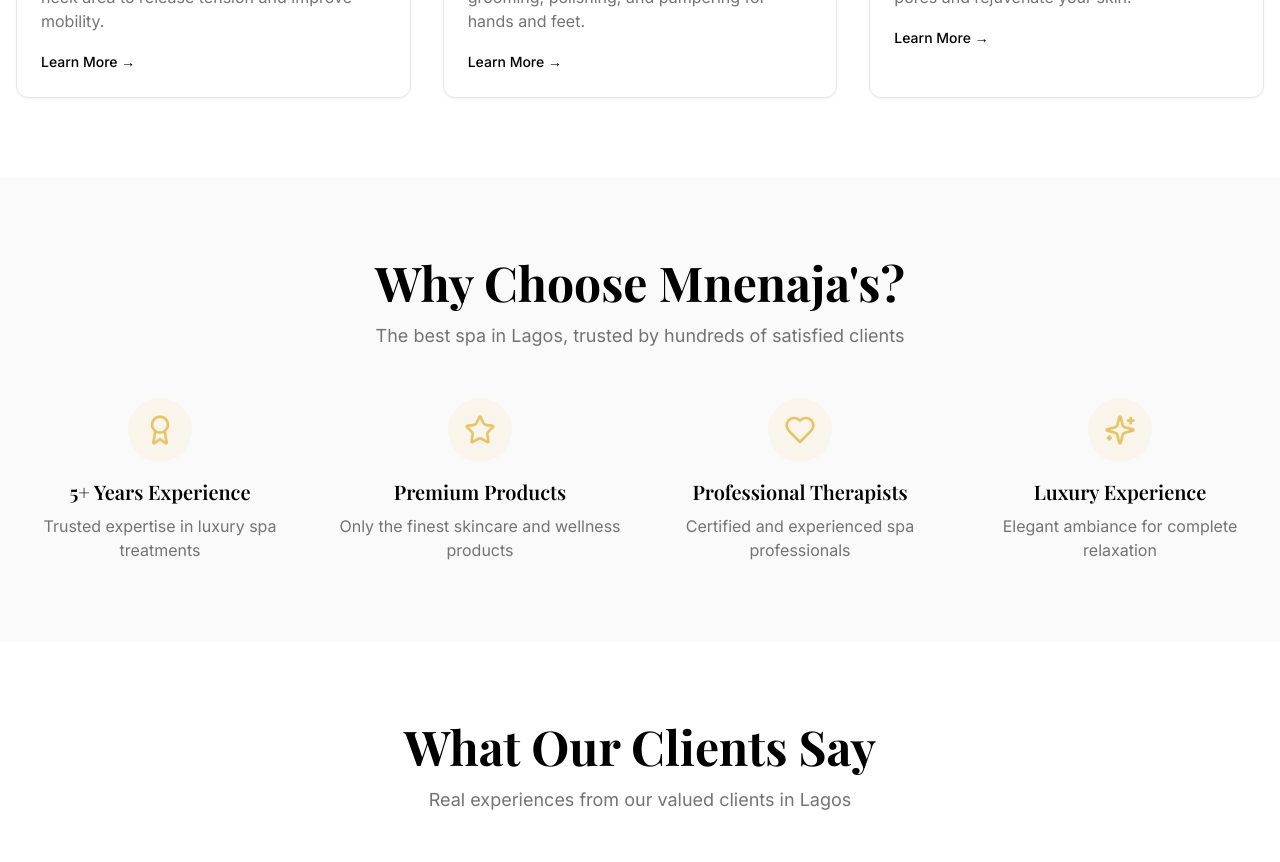
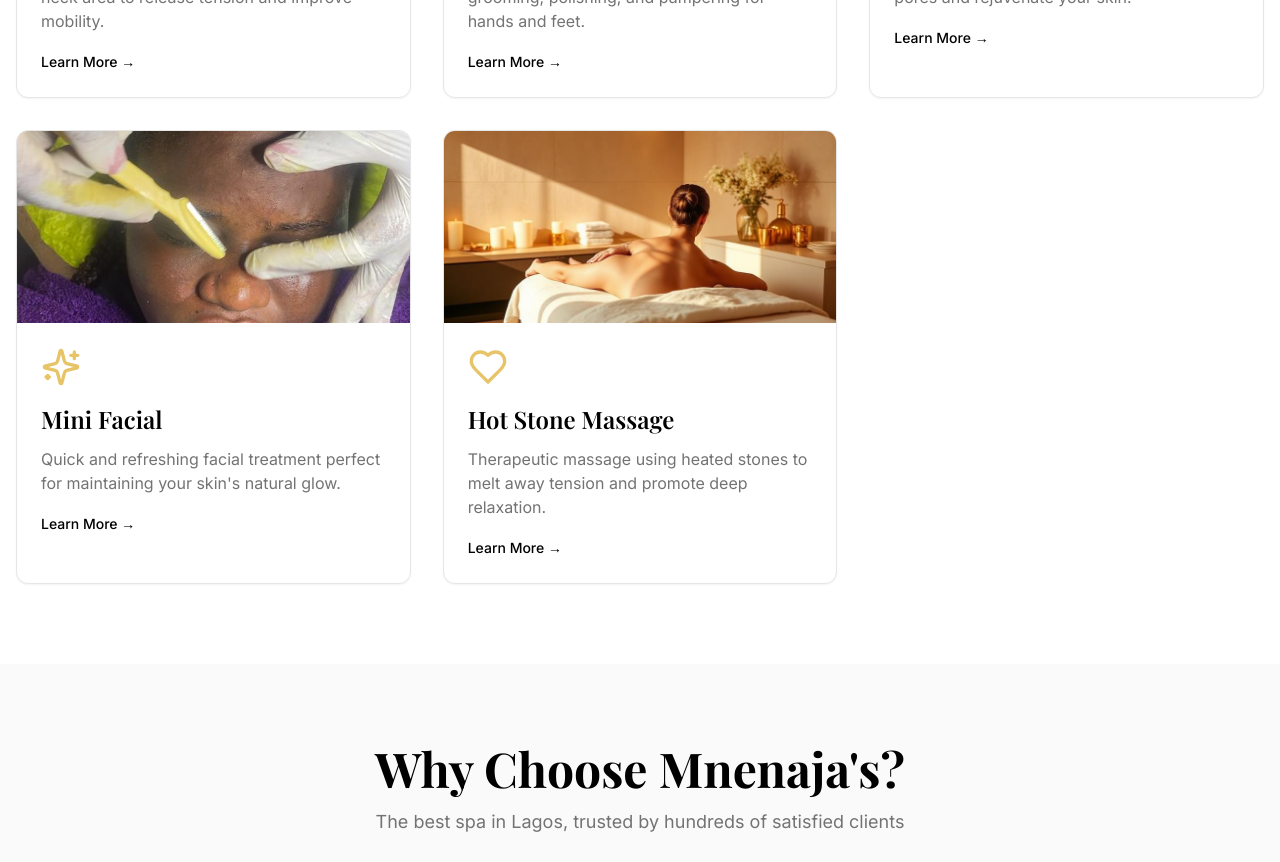
Before and after one commit to ajaogloria29-lang/Mnenajs-luxury-spa, a React (Vite) app: page / in a window 1280 px wide. Shown: the part 3300-4162 px from the top of the page. Built offline with nearby package versions, Linux system fonts and the light colour scheme; the HTML template or start-up script is replaced by a standard one.

Commit message:
Update signature images

```diff
--- a/src/pages/Home.tsx
+++ b/src/pages/Home.tsx
@@ -18,6 +18,7 @@ import backMassageImage from "@/assets/back-massage.jpg";
 import shoulderMassageImage from "@/assets/shoulder-massage.jpg";
 import pedicureManicureImage from "@/assets/pedicure-manicure.jpg";
 import deepCleaningFacialImage from "@/assets/deep-cleaning-facial.jpg";
+import massageTherapyImage from "@/assets/massage-therapy.jpg";
 
 const Home = () => {
   const services = [
@@ -110,6 +111,18 @@ const Home = () => {
       title: "Deep Cleaning Facial",
       description: "Intensive facial treatment to deeply cleanse pores and rejuvenate your skin.",
       image: deepCleaningFacialImage,
+    },
+    {
+      icon: Sparkles,
+      title: "Mini Facial",
+      description: "Quick and refreshing facial treatment perfect for maintaining your skin's natural glow.",
+      image: facialImage,
+    },
+    {
+      icon: Heart,
+      title: "Hot Stone Massage",
+      description: "Therapeutic massage using heated stones to melt away tension and promote deep relaxation.",
+      image: massageTherapyImage,
     },
   ];
 
```
